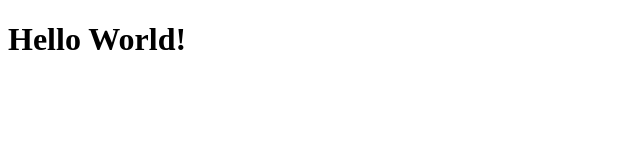
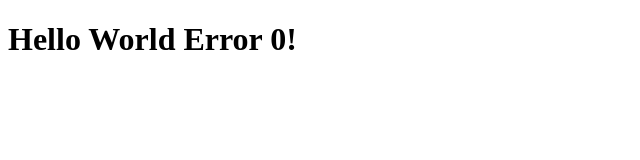
Before and after one commit to toobamalaika/Autodeployment_PartOne, a plain HTML site: page assets/index.html in a window 1280 px wide. Shown: the whole page, without its empty margins (0-640 px from the left). Drawn offline with Linux system fonts and the light colour scheme.

Commit message:
this should be break it

```diff
--- a/assets/index.html
+++ b/assets/index.html
@@ -4,6 +4,6 @@
 	<title>BootCamp 2020</title>
 </head>
 <body>
-    <h1>Hello World!</h1>
+    <h1>Hello World Error 0!</h1>
 </body>
 </html>
```
Also changed, not shown: index.html (+1 -1 lines).
